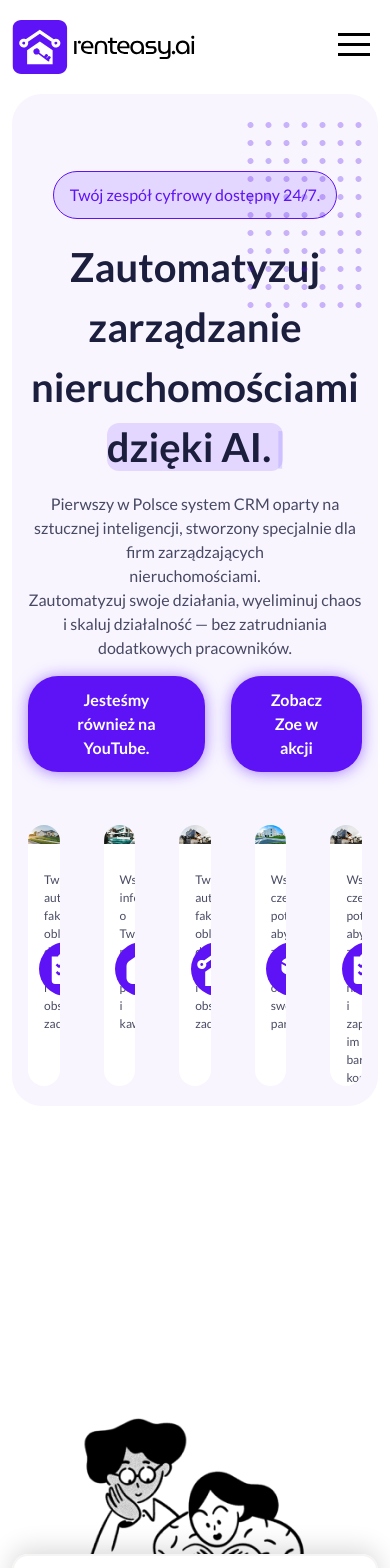
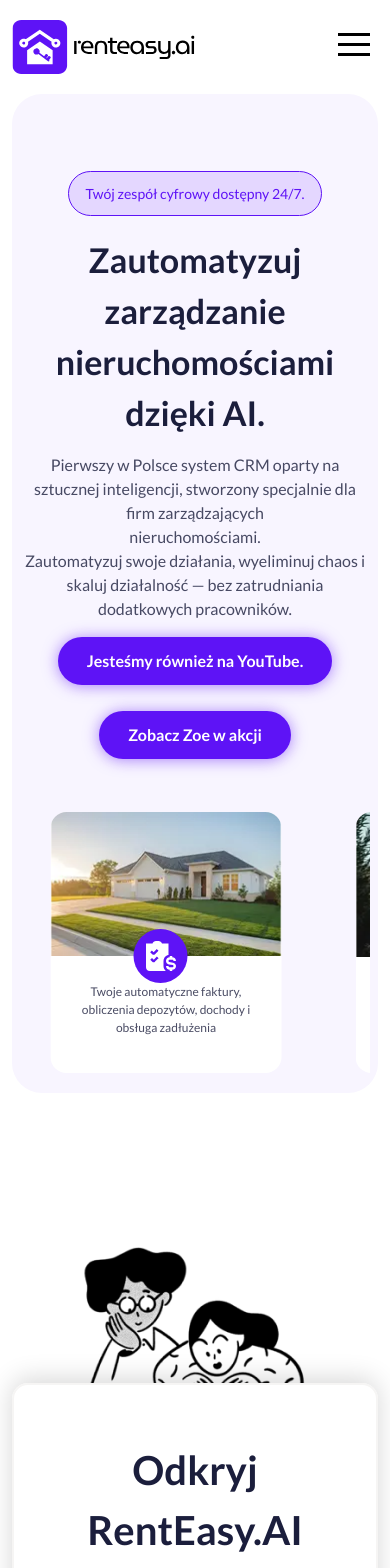
Before and after one commit to Nehaboora033/Test, a React (Vite) app: page / in a window 390 px wide. Shown: the top 1568 px of the page. Built offline with nearby package versions, Linux system fonts and the light colour scheme.

Commit message:
created the moduty hero responsive

```diff
--- a/src/components/Easyai.jsx
+++ b/src/components/Easyai.jsx
@@ -9,7 +9,7 @@
 const Easyai = () => {
   return (
     <div className='max-w-[1164px] mx-auto px-3 mb-[140px]  '>
-      <div className='max-w-[1137px] rounded-2xl shadowblack py-[55px] pl-[56px] pr-[37px] border-[2px] border-[#F6F5F4] '>
+      <div className='max-w-[1137px] rounded-2xl shadowblack py-[55px] sm:pl-[56px] sm:pr-[37px] px-[30px] border-[2px] border-[#F6F5F4] '>
         <div className='flex justify-between lg:gap-4 gap-[33px] lg:flex-row flex-col'>
           <div className='lg:max-w-[471px] w-full relative'>
             <img src={looking} alt="img" className='sm:absolute top-[-205px] left-0 sm:block hidden ' />
--- a/src/components/Hero.jsx
+++ b/src/components/Hero.jsx
@@ -15,34 +15,61 @@
 import { Typewriter } from "react-simple-typewriter";
 
 
+
+const useMediaQuery = (query) => {
+  const [matches, setMatches] = React.useState(false)
+
+  React.useEffect(() => {
+    const media = window.matchMedia(query)
+    if (media.matches !== matches) {
+      setMatches(media.matches)
+    }
+    const listener = () => setMatches(media.matches)
+    media.addEventListener('change', listener)
+    return () => media.removeEventListener('change', listener)
+  }, [matches, query])
+
+  return matches
+}
+
+
 const Hero = () => {
-  const [activeIndex, setActiveIndex] = React.useState(0);
+
+  const isAbove520 = useMediaQuery('(min-width: 520px)')
+
   return (
     <div className='max-w-[1390px] px-3 mx-auto '>
-      <div className='max-w-[1366px] rounded-[30px]  px-4 pt-[77px] bglightpurple pb-[20px] mb-[298px] relative'>
-        <img src={dots} alt="dots" className='absolute right-[16px] top-[28px]' />
+      <div className='max-w-[1366px] rounded-[30px] px-2  sm:px-4 pt-[77px] bglightpurple pb-[20px] sm:mb-[298px] mb-[140px] relative'>
+        <img src={dots} alt="dots" className='absolute right-[16px] top-[28px] min-[1050px]:block hidden' />
         <div className='flex justify-center mb-[18px]'>
-          <div className='border border-[#5E13F6] rounded-[30px] bg-[#E4D7FF] text-[#5E13F6] py-[11px] px-[16px]'>Twój zespół cyfrowy dostępny 24/7.</div>
+          <div className='border border-[#5E13F6] rounded-[30px] bg-[#E4D7FF] text-[#5E13F6] py-[11px] px-[16px] sm:text-[16px] text-[14px]'>Twój zespół cyfrowy dostępny 24/7.</div>
         </div>
-        <Heading className="text-center max-w-[850px] w-full mx-auto mb-[15px]">
-          Zautomatyzuj zarządzanie nieruchomościami{" "}
-          <span className="bg-[#E4D7FF] rounded-xl">
-            <Typewriter
-              words={["dzięki AI."]}
-              typeSpeed={100}
-              cursor
-              cursorStyle={<span style={{ color: "#7366FE", }}>|</span>}
+        {/* typewriter useEffect */}
 
-            />
+        <Heading className="text-center lg:max-w-[850px] w-full mx-auto mb-[15px]">
+          Zautomatyzuj zarządzanie nieruchomościami{' '}
+          <span className="min-[520px]:bg-[#E4D7FF] rounded-xl">
+            {isAbove520 ? (
+              <Typewriter
+                words={['dzięki AI.']}
+                typeSpeed={100}
+                cursor
+                cursorStyle={<span style={{ color: '#7366FE' }}>|</span>}
+              />
+            ) : (
+              'dzięki AI.'
+            )}
           </span>
         </Heading>
+
         <Description className={'text-[#474963] text-center max-w-[807px] w-full mx-auto mb-[15.5px]'}>Pierwszy w Polsce system CRM oparty na   sztucznej inteligencji, stworzony specjalnie dla firm zarządzających
           <div>nieruchomościami.</div>
           Zautomatyzuj swoje działania, wyeliminuj chaos i skaluj działalność — bez zatrudniania dodatkowych pracowników.</Description>
-        <div className='flex gap-[26px] justify-center mb-[53px]'>
-          <Button className='purple py-[12.5px] px-[29px] shadowpurple'>Jesteśmy również na YouTube.</Button>
-          <Button className='purple py-[12.5px] px-[29px] shadowpurple'>Zobacz Zoe w akcji</Button>
+        <div className='flex gap-[26px] justify-center mb-[53px] sm:flex-row flex-col items-center'>
+          <Button className='purple py-[12.5px] px-[29px] shadowpurple whitespace-nowrap w-fit'>Jesteśmy również na YouTube.</Button>
+          <Button className='purple py-[12.5px] px-[29px] shadowpurple whitespace-nowrap w-fit'>Zobacz Zoe w akcji</Button>
         </div>
+
         {/* swiper */}
         <Swiper
           slidesPerView={5}
@@ -53,9 +80,17 @@
           //   delay: 2000,
           //   disableOnInteraction: false,
           // }}
-
-          onSlideChange={(swiper) => setActiveIndex(swiper.activeIndex)}
-          className='overflow-hidden'
+          centeredSlides={true}
+          pagination={{
+            clickable: false,
+          }}
+          breakpoints={{
+            320: { slidesPerView: 1.2, spaceBetween: 16 },
+            520: { slidesPerView: 2.2, spaceBetween: 20 },
+            768: { slidesPerView: 3.2, spaceBetween: 24 },
+            1024: { slidesPerView: 4.2, spaceBetween: 32 },
+            1280: { slidesPerView: 5, spaceBetween: 44 },
+          }}
         >
           {Heroswiper_Data.map((item, index) => (
             <SwiperSlide key={index} >
--- a/src/components/ModutyTabs.jsx
+++ /dev/null
@@ -1,28 +0,0 @@
-import React from 'react'
-import { Moduty_Tabs_Data } from '../utils/helper'
-
-const ModutyTabs = () => {
-  return (
-    <div className='max-w-[1164px] mx-auto px-3'>
-      <div className='max-w-[1140xpx] '>
-        <div className='flex' >
-
-          <div className='max-w-[267px] w-full'>
-            {Moduty_Tabs_Data.map((item, index) => (
-              <div className='text-[#1B1E3C] font-bold text-[20px]' key={index}>
-                {item.name}
-              </div>
-            ))}
-
-          </div>
-          <div className='max-w-[850px] w-full'>
-
-          </div>
-
-        </div>
-      </div>
-    </div>
-  )
-}
-
-export default ModutyTabs
--- a/src/components/ModułyHero.jsx
+++ b/src/components/ModułyHero.jsx
@@ -8,13 +8,13 @@
   return (
     <div className='max-w-[1390px] px-3 mx-auto'>
       <div className='max-w-[1366px] rounded-[30px]  px-4 pt-[77px] bglightpurple pb-[33px]  mb-[63px] relative'>
-        <img src={dots} alt="dots" className='absolute right-[16px] top-[28px]' />
+        <img src={dots} alt="dots" className='absolute right-[16px] top-[28px] min-[1120px]:block hidden' />
         {/* purple box */}
         <div className='flex justify-center mb-[18px]'>
-          <div className='border border-[#5E13F6] rounded-[30px] font-bold bg-[#E4D7FF] text-[#5E13F6] py-[11px] px-[16px]'>Inteligentna. Niezawodna. Wytrwała.</div>
+          <div className='border border-[#5E13F6] rounded-[30px] font-bold sm:text-[16px] text-[14px] whitespace-nowrap bg-[#E4D7FF] text-[#5E13F6] py-[11px] px-[16px]'>Inteligentna. Niezawodna. Wytrwała.</div>
         </div>
         <Heading className='mb-[39px]'>7 modułów do pełnej obsługi</Heading>
-        <img src={circles} alt="img" className='mx-auto' />
+        <img src={circles} alt="img" className='mx-auto sm:block hidden' />
       </div>
     </div>
   )
--- a/src/components/common/Heading.jsx
+++ b/src/components/common/Heading.jsx
@@ -2,7 +2,7 @@
 
 const Heading = ({ className, children }) => {
     return (
-        <div className={`${className} font-bold sm:text-[64px] text-[40px] text-[#1B1E3C] text-center`}>
+        <div className={`${className} font-bold md:text-[64px] sm:text-[40px] text-[34px] text-[#1B1E3C] text-center`}>
             {children}
         </div>
     )
--- a/src/pages/Moduty.jsx
+++ b/src/pages/Moduty.jsx
@@ -6,7 +6,7 @@
     return (
         <>
             <ModułyHero />
-            <ModutyTab />
+            {/* <ModutyTab /> */}
 
         </>
     )
```
